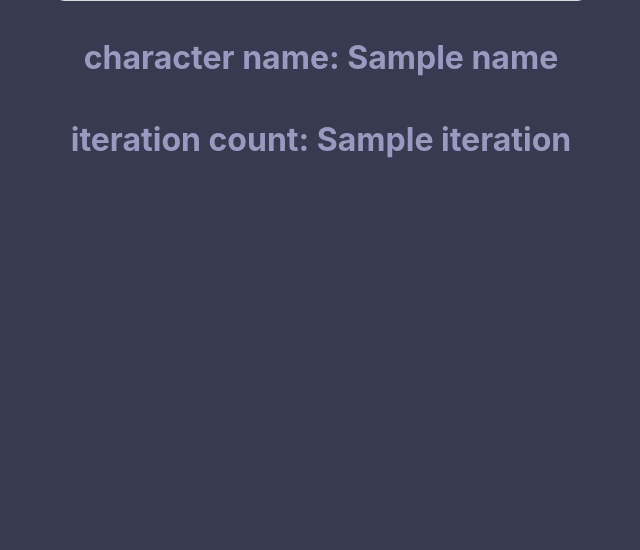
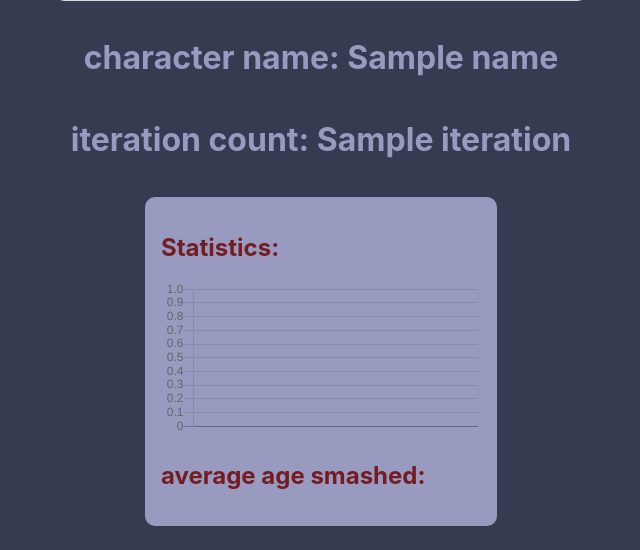
Before and after one commit to apoleon33/iya, a Flask app: template templates/index.html in a window 1280 px wide. Shown: the part 423-973 px from the top of the page, without its empty margins (319-959 px from the left). Before the commit the page ends 581 px from the top, so only its background shows below. Run offline with Flask 2, Linux system fonts and the light colour scheme; the template is opened without the code that fills it: most values are stand-ins (such as "Sample title", 1, 10 or a date in 2020); grey boxes marked "Sample" are stand-in pictures; style sheets or scripts are compiled from the project's sources; parts of the project's set-up code (start-up, migrations or seed data) failed here and were passed over.

Commit message:
statistic category -switch to sass -launch script

```diff
--- a/server.py
+++ b/server.py
@@ -1,9 +1,9 @@
+import matplotlib.pyplot as plt
+from database import *
+from random import choice
+from core.tree import Tree
+from core.knn import Knn
 from flask import Flask, jsonify, render_template, request
-from core.knn import Knn
-from core.tree import Tree
-from random import choice
-from database import *
-import matplotlib.pyplot as plt
 
 database = Database("mysqlite3.db", "characters")
 listCharacterObject = []
@@ -12,6 +12,24 @@ for i in range(1, last):
     actualObject = database.returnCharacterById(i)
     print(f"character with id n° {actualObject.id} added to list", end="\r")
     listCharacterObject.append(actualObject)
+
+
+def findAge(value: int) -> str:
+    age = {
+        1: ["Child", 0],
+        3: ["Teen", 0],
+        4: ["Adult", 0],
+        5: ["Senior", 0],
+        6: ["Ageless", 0]
+    }
+
+    for i in age.keys():
+        age[i][1] = abs(value - i)
+    mini = 1
+    for y in age.keys():
+        if age[y][1] < age[mini][1]:
+            mini = y
+    return age[mini][0]
 
 
 def randomCharacterInt() -> object:
@@ -71,7 +89,7 @@ def testfn():
     if request.method == 'POST':
         choice = request.get_json()
 
-        # matplotlib
+        # statistic widget
         if choice['status']:
             numberOfPass.append(numberOfPass[-1])
             numberOfSmash.append(numberOfSmash[-1] + 1)
@@ -97,7 +115,23 @@ def newImage():
         return jsonify(message)
 
 
+@app.route('/stats', methods=['GET'])
+def newStat():
+    sexCriteria = ["Child", "Teen", "Adult", "Senior", "Ageless"]
+
+    try:
+        tree.makeAverage()
+    except ZeroDivisionError:
+        pass
+    print(int(tree.average["age"][0]))
+    message = {
+        'smash': numberOfSmash,
+        'pass': numberOfPass,
+        # -1 because a index list start at 0 but sex criteria go from 1 to 5 normally
+        'averageAge': findAge(int(tree.average["age"][0]))
+    }
+    return jsonify(message)
+
+
 if __name__ == "__main__":
     app.run(debug=False, host='0.0.0.0')
-    # for a smash/pass evolution graph
-    renderMatplotLib()
--- a/static/index.js
+++ b/static/index.js
@@ -1,7 +1,17 @@
 const img = document.getElementById("icon");
 const nameCharacter = document.getElementById("name");
 const iterationCount = document.getElementById("compt");
+const statAge = document.getElementById("averageAge");
+
 let iteration = 0;
+
+var chart = new Chart("myChart", {
+  type: "line",
+
+  options: {
+    legend: { display: false },
+  },
+});
 
 function sendToServer(statusChoice) {
   let data = { status: statusChoice };
@@ -21,4 +31,37 @@ function sendToServer(statusChoice) {
       nameCharacter.textContent = `character name: ${text.name}`;
       iterationCount.textContent = `iteration count: ${iteration}`;
     });
+
+  fetch("/stats")
+    .then(function (response) {
+      return response.json();
+    })
+    .then(function (text) {
+      statistic(text.smash, text.pass);
+      statAge.textContent = `average age smashed: ${text.averageAge}`;
+    });
 }
+
+function statistic(smash, pass) {
+  let xValues = [];
+  for (let i = 0; i < smash.length; i++) {
+    xValues.push(i);
+  }
+
+  chart.data = {
+    labels: xValues,
+    datasets: [
+      {
+        data: smash,
+        borderColor: "#363B52",
+        fill: true,
+      },
+      {
+        data: pass,
+        borderColor: "#731C22",
+        fill: false,
+      },
+    ],
+  };
+  chart.update();
+}
--- /dev/null
+++ b/static/style.scss
@@ -0,0 +1,108 @@
+$mainColor: #363B52;
+$secondaryColor: #989ABF;
+$thirdColor: #731C22;
+
+$font: -apple-system, BlinkMacSystemFont, 'Segoe UI', 'Roboto', 'Oxygen','Ubuntu', 'Cantarell', 'Fira Sans', 'Droid Sans', 'Helvetica Neue',sans-serif;
+
+body{
+    font-family: $font;
+    background-color: $mainColor;
+    display: flex;
+    flex-direction: column;
+
+}
+
+main{
+    display: flex;
+    align-items: center;
+    justify-content: space-evenly;
+    padding: 1em;
+
+    button{
+        background-color:  $secondaryColor;
+        color: $thirdColor;
+        border-radius: 10px;
+        width: 10vmin;
+        height: 5vmin;
+        font-size: large;
+        border: none;
+
+        &:hover{
+            cursor: pointer;
+
+            border: 2px solid $secondaryColor;
+            color: $secondaryColor;
+            background-color: $mainColor;
+            transition: 200ms;
+        }
+    }
+
+    #iconWrapper{
+        height: 50vmin;
+
+        #icon{
+            width: 100%;
+            height: 100%;
+            border-radius: 10px;
+            transition: 600ms;
+        }
+    }
+}
+
+#info{
+    display: flex;
+    flex-direction: column;
+    align-items: center;
+    justify-content: center;
+    color: $secondaryColor;
+}
+
+#stats{
+    display: flex;
+    flex-direction: row;
+
+    align-items: center;
+    justify-content: space-evenly;
+    padding: 1em;
+
+    #chartWrapper{
+        background-color: $secondaryColor;
+        width: 40vmin;
+        padding: 1em;
+        border-radius: 10px;
+        color: $thirdColor;
+    }
+}
+
+@media screen and (max-width: 815px) {
+    body{
+        align-items: center;
+        justify-content: center;
+    }
+
+    main{
+        flex-direction: column-reverse;
+        align-items: space-evenly;
+        justify-content: space-evenly;
+        padding: 0;
+
+        button{
+            font-size: small;
+            width: 15vmin;
+            height: 10vmin;
+
+            &:active{
+                border: 2px solid $secondaryColor;
+                color: $secondaryColor;
+                background-color: $mainColor;
+                transition: 500ms;
+            }
+        }
+    }
+
+    #info{
+        flex-direction: column;
+        text-align: center;
+    }
+
+}
--- a/templates/index.html
+++ b/templates/index.html
@@ -8,6 +8,7 @@
     />
     <link href="static/style.css" rel="stylesheet" type="text/css" />
     <title>Iya</title>
+    <script src="https://cdnjs.cloudflare.com/ajax/libs/Chart.js/2.9.4/Chart.js"></script>
   </head>
   <body>
     <main>
@@ -21,6 +22,13 @@
       <h1 id="name">character name: {{name}}</h1>
       <h1 id="compt">iteration count: {{iteration}}</h1>
     </div>
+    <div id="stats">
+      <div id="chartWrapper">
+        <h2>Statistics:</h2>
+        <canvas id="myChart"></canvas>
+        <h2 id="averageAge">average age smashed:</h2>
+      </div>
+    </div>
     <script src="static/index.js"></script>
   </body>
 </html>
```
Also changed, not shown: static/style.css (deleted, +0 -87 lines), README.md, 2 other files.
